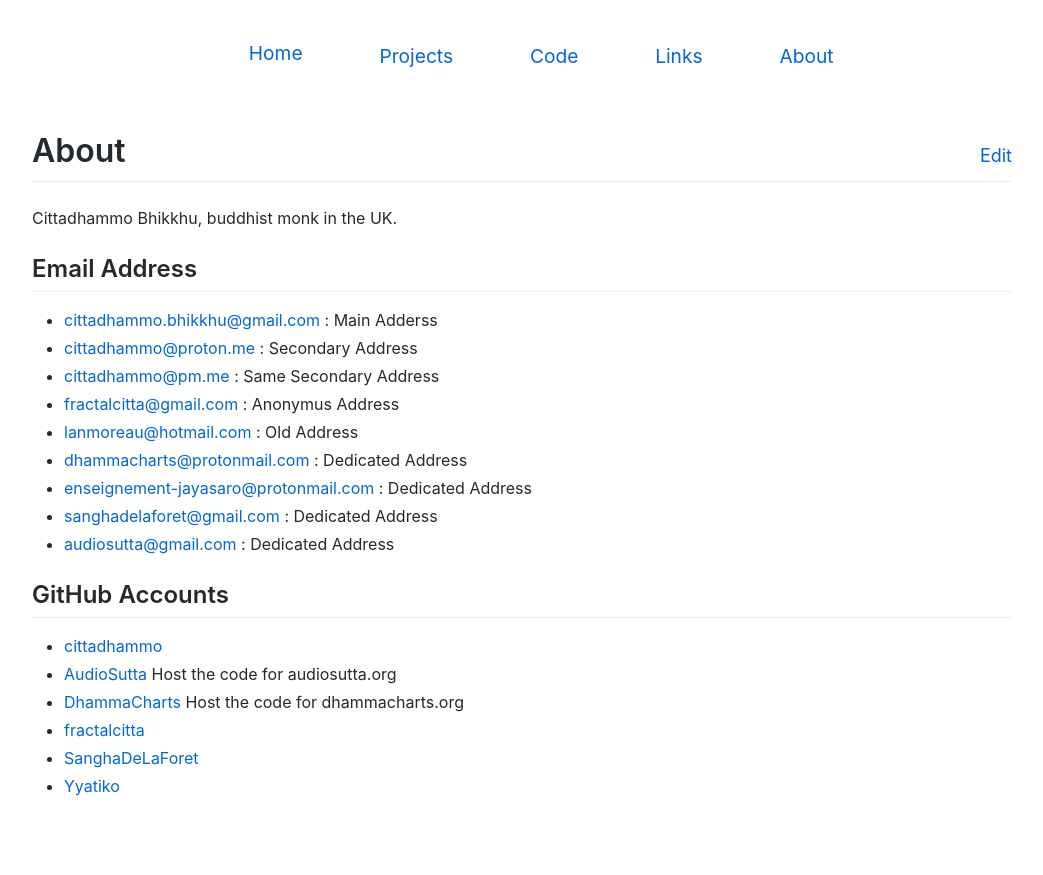
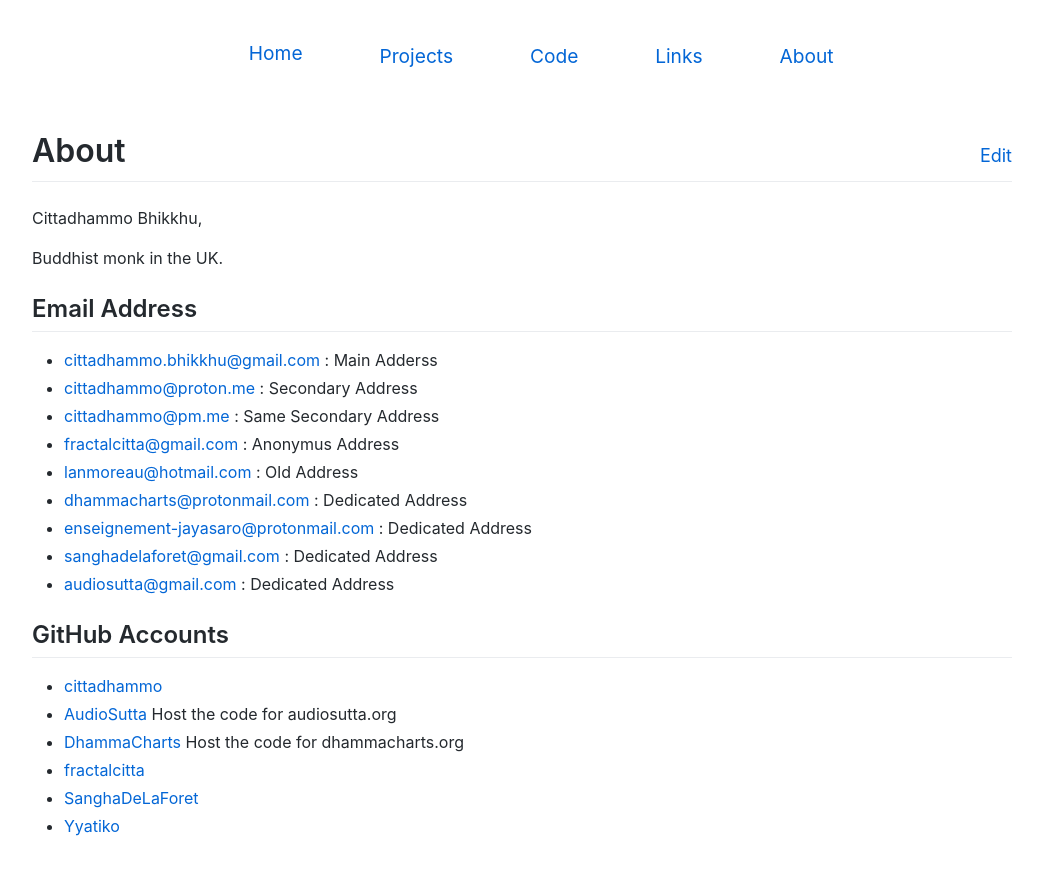
Before and after one commit to cittadhammo/old-personal-website, a Jekyll site: the page built from about.md, in a window 1280 px wide. Shown: the top 875 px of the page, without its empty margins (118-1161 px from the left). Built offline with Jekyll 4.4.1, drawn with Linux system fonts in a browser that asks for light colours.

```diff
--- a/about.md
+++ b/about.md
@@ -3,7 +3,9 @@ layout: page
 title: About
 ---
 
-Cittadhammo Bhikkhu, buddhist monk in the UK.
+Cittadhammo Bhikkhu,
+
+Buddhist monk in the UK.
 
 ## Email Address
 
```
